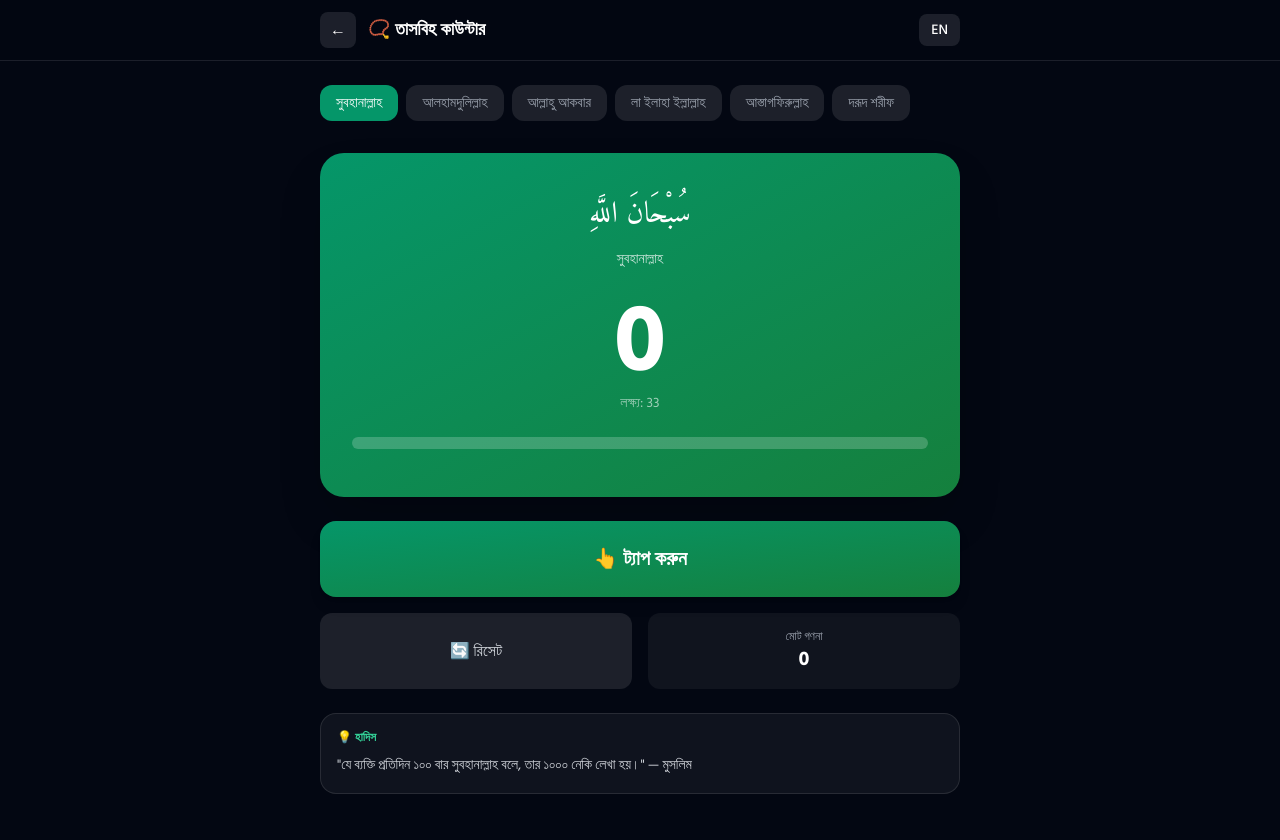
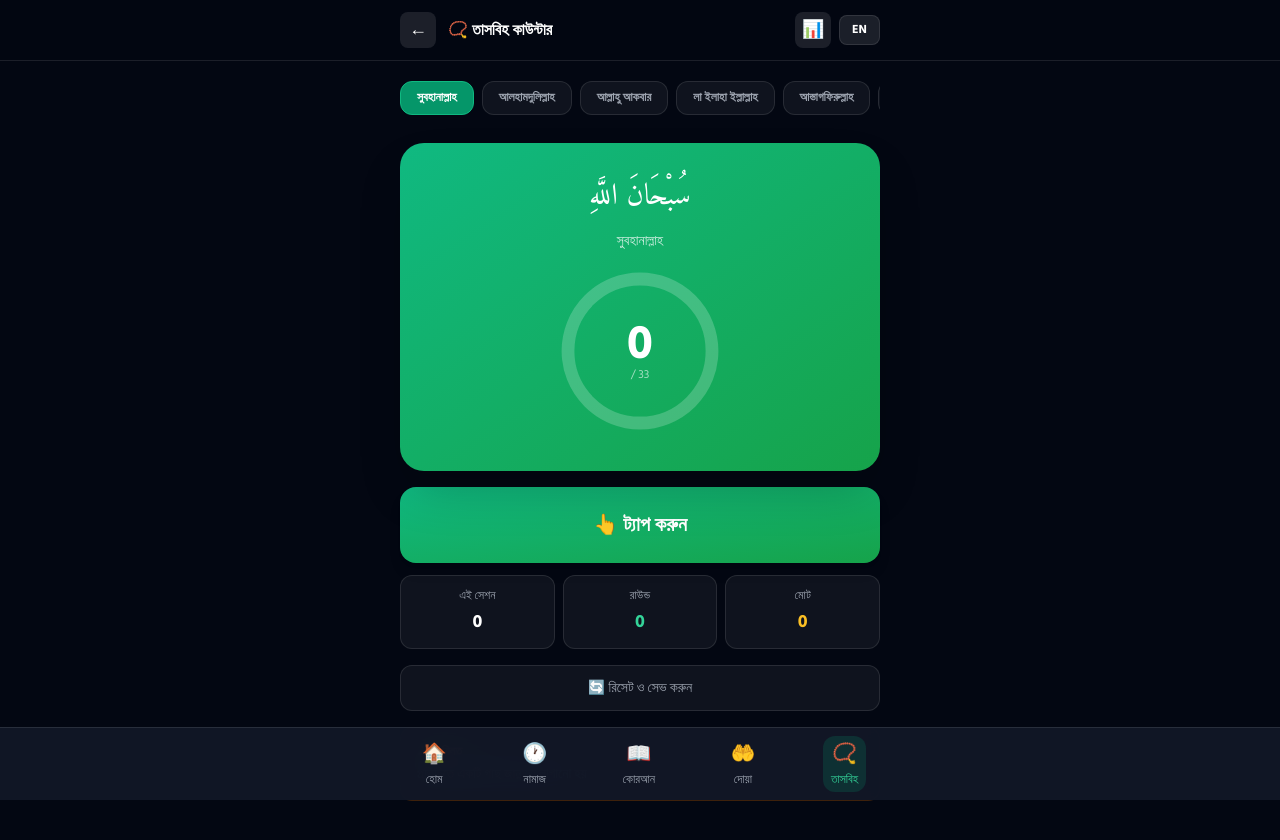
Before and after one commit to muhammadshourov404/nurapp, a Next.js app: page /nurapp/tasbih in a window 1280 px wide. Shown: the top 840 px of the page. Before the commit the page ends 818 px from the top, so only its background shows below. Built offline with nearby package versions, Linux system fonts and the light colour scheme.

Commit message:
Update page.js

```diff
--- a/app/tasbih/page.js
+++ b/app/tasbih/page.js
@@ -4,179 +4,229 @@ import { useState, useEffect } from 'react'
 import Link from 'next/link'
 
 const TASBIH_LIST = [
-  { id: 1, arabic: 'سُبْحَانَ اللَّهِ', bangla: 'সুবহানাল্লাহ', english: 'Glory be to Allah', target: 33, color: 'from-emerald-600 to-green-700' },
-  { id: 2, arabic: 'الْحَمْدُ لِلَّهِ', bangla: 'আলহামদুলিল্লাহ', english: 'All praise is due to Allah', target: 33, color: 'from-teal-600 to-emerald-700' },
-  { id: 3, arabic: 'اللَّهُ أَكْبَرُ', bangla: 'আল্লাহু আকবার', english: 'Allah is the Greatest', target: 34, color: 'from-amber-600 to-yellow-700' },
-  { id: 4, arabic: 'لَا إِلَهَ إِلَّا اللَّهُ', bangla: 'লা ইলাহা ইল্লাল্লাহ', english: 'There is no god but Allah', target: 100, color: 'from-blue-600 to-indigo-700' },
-  { id: 5, arabic: 'أَسْتَغْفِرُ اللَّهَ', bangla: 'আস্তাগফিরুল্লাহ', english: 'I seek forgiveness from Allah', target: 100, color: 'from-purple-600 to-violet-700' },
-  { id: 6, arabic: 'صَلَّى اللَّهُ عَلَيْهِ وَسَلَّمَ', bangla: 'দরূদ শরীফ', english: 'Salawat upon the Prophet', target: 100, color: 'from-rose-600 to-pink-700' },
+  { id: 1, arabic: 'سُبْحَانَ اللَّهِ', bangla: 'সুবহানাল্লাহ', english: 'Glory be to Allah', target: 33, color: 'from-emerald-500 to-green-600', reward: 'প্রতিটিতে একটি গাছ জান্নাতে লাগানো হয়' },
+  { id: 2, arabic: 'الْحَمْدُ لِلَّهِ', bangla: 'আলহামদুলিল্লাহ', english: 'All praise is due to Allah', target: 33, color: 'from-teal-500 to-emerald-600', reward: 'মিযান পরিপূর্ণ করে দেয়' },
+  { id: 3, arabic: 'اللَّهُ أَكْبَرُ', bangla: 'আল্লাহু আকবার', english: 'Allah is the Greatest', target: 34, color: 'from-amber-500 to-orange-600', reward: 'আসমান ও যমিন পরিপূর্ণ করে' },
+  { id: 4, arabic: 'لَا إِلَهَ إِلَّا اللَّهُ', bangla: 'লা ইলাহা ইল্লাল্লাহ', english: 'There is no god but Allah', target: 100, color: 'from-blue-500 to-indigo-600', reward: 'সর্বোত্তম যিকর' },
+  { id: 5, arabic: 'أَسْتَغْفِرُ اللَّهَ', bangla: 'আস্তাগফিরুল্লাহ', english: 'I seek forgiveness from Allah', target: 100, color: 'from-purple-500 to-violet-600', reward: 'গুনাহ মাফের চাবিকাঠি' },
+  { id: 6, arabic: 'سُبْحَانَ اللَّهِ وَبِحَمْدِهِ', bangla: 'সুবহানাল্লাহি ওয়াবিহামদিহি', english: 'Glory be to Allah and His praise', target: 100, color: 'from-rose-500 to-pink-600', reward: 'মিযানে ভারী দুটি কালিমা' },
 ]
 
 export default function TasbihPage() {
   const [selected, setSelected] = useState(TASBIH_LIST[0])
   const [count, setCount] = useState(0)
   const [totalCount, setTotalCount] = useState(0)
+  const [rounds, setRounds] = useState(0)
   const [lang, setLang] = useState('bn')
-  const [vibrate, setVibrate] = useState(false)
+  const [flash, setFlash] = useState(false)
   const [completed, setCompleted] = useState(false)
+  const [history, setHistory] = useState([])
+  const [showHistory, setShowHistory] = useState(false)
 
   useEffect(() => {
-    if (count === selected.target) {
+    const saved = localStorage.getItem('tasbih_history')
+    if (saved) setHistory(JSON.parse(saved))
+  }, [])
+
+  useEffect(() => {
+    if (count > 0 && count % selected.target === 0) {
       setCompleted(true)
+      setRounds(prev => prev + 1)
       if (navigator.vibrate) navigator.vibrate([200, 100, 200])
-      setTimeout(() => setCompleted(false), 2000)
+      setTimeout(() => setCompleted(false), 2500)
     }
-  }, [count, selected.target])
+  }, [count])
 
   const handleCount = () => {
-    setVibrate(true)
-    setTimeout(() => setVibrate(false), 100)
-    if (navigator.vibrate) navigator.vibrate(10)
-    const newCount = count + 1
-    setCount(newCount)
+    setFlash(true)
+    setTimeout(() => setFlash(false), 150)
+    if (navigator.vibrate) navigator.vibrate(15)
+    setCount(prev => prev + 1)
     setTotalCount(prev => prev + 1)
   }
 
   const handleReset = () => {
+    if (count > 0) {
+      const newEntry = {
+        name: lang === 'bn' ? selected.bangla : selected.english,
+        arabic: selected.arabic,
+        count,
+        rounds,
+        date: new Date().toLocaleDateString('bn-BD'),
+        time: new Date().toLocaleTimeString('en-US', { hour: '2-digit', minute: '2-digit' })
+      }
+      const updated = [newEntry, ...history].slice(0, 20)
+      setHistory(updated)
+      localStorage.setItem('tasbih_history', JSON.stringify(updated))
+    }
     setCount(0)
+    setRoundsше(0)
     setCompleted(false)
   }
 
   const handleSelect = (t) => {
+    handleReset()
     setSelected(t)
     setCount(0)
-    setCompleted(false)
+    setRounds(0)
   }
 
-  const progress = Math.min((count / selected.target) * 100, 100)
-  const rounds = Math.floor(count / selected.target)
+  const progress = ((count % selected.target) / selected.target) * 100
+  const currentRoundCount = count % selected.target === 0 && count > 0 ? selected.target : count % selected.target
 
   return (
-    <main className="min-h-screen bg-gray-950">
-      {/* Header */}
-      <header className="sticky top-0 z-50 bg-gray-950/80 backdrop-blur-xl border-b border-white/10">
-        <div className="max-w-2xl mx-auto px-4 py-3 flex items-center justify-between">
+    <main className="min-h-screen bg-gray-950 pb-24">
+      <header className="sticky top-0 z-50 bg-gray-950/90 backdrop-blur-xl border-b border-white/10">
+        <div className="max-w-lg mx-auto px-4 py-3 flex items-center justify-between">
           <div className="flex items-center gap-3">
-            <Link href="/nurapp" className="w-9 h-9 rounded-lg bg-white/10 hover:bg-white/20 flex items-center justify-center transition-all">
-              ←
-            </Link>
-            <h1 className="text-lg font-bold text-white">
-              {lang === 'bn' ? '📿 তাসবিহ কাউন্টার' : '📿 Tasbih Counter'}
-            </h1>
+            <Link href="/" className="w-9 h-9 rounded-lg bg-white/10 hover:bg-white/20 flex items-center justify-center transition-all text-lg">←</Link>
+            <h1 className="text-base font-bold text-white">📿 {lang === 'bn' ? 'তাসবিহ কাউন্টার' : 'Tasbih Counter'}</h1>
           </div>
-          <button
-            onClick={() => setLang(lang === 'bn' ? 'en' : 'bn')}
-            className="px-3 py-1.5 rounded-lg bg-white/10 hover:bg-white/20 text-sm font-medium transition-all"
-          >
+          <div className="flex items-center gap-2">
+            <button onClick={() => setShowHistory(!showHistory)}
+              className={`w-9 h-9 rounded-lg flex items-center justify-center transition-all text-lg ${showHistory ? 'bg-amber-500/20' : 'bg-white/10'}`}>
+              📊
+            </button>
+            <button onClick={() => setLang(lang === 'bn' ? 'en' : 'bn')}
+              className="px-3 py-1.5 rounded-lg bg-white/10 text-xs font-bold border border-white/10">
               {lang === 'bn' ? 'EN' : 'বাং'}
             </button>
           </div>
+        </div>
       </header>
 
-      <div className="max-w-2xl mx-auto px-4 py-6">
+      <div className="max-w-lg mx-auto px-4 py-5">
 
-        {/* Tasbih Selector */}
-        <div className="flex gap-2 overflow-x-auto pb-2 mb-6 scrollbar-hide">
-          {TASBIH_LIST.map((t) => (
-            <button
-              key={t.id}
-              onClick={() => handleSelect(t)}
-              className={`flex-shrink-0 px-4 py-2 rounded-xl text-sm font-medium transition-all ${
-                selected.id === t.id
-                  ? 'bg-emerald-600 text-white'
-                  : 'bg-white/10 text-gray-400 hover:bg-white/20'
-              }`}
-            >
-              {lang === 'bn' ? t.bangla : t.english.split(' ')[0]}
+        {showHistory ? (
+          <div>
+            <h2 className="text-white font-bold mb-4">📊 {lang === 'bn' ? 'তাসবিহ ইতিহাস' : 'Tasbih History'}</h2>
+            {history.length === 0 ? (
+              <div className="text-center py-16">
+                <p className="text-4xl mb-3">📿</p>
+                <p className="text-gray-400">{lang === 'bn' ? 'এখনো কোনো রেকর্ড নেই' : 'No history yet'}</p>
+              </div>
+            ) : (
+              <div className="space-y-2">
+                {history.map((h, i) => (
+                  <div key={i} className="rounded-xl bg-white/5 border border-white/10 p-4 flex items-center justify-between">
+                    <div>
+                      <p className="font-arabic text-lg text-amber-300">{h.arabic}</p>
+                      <p className="text-gray-400 text-xs">{h.date} • {h.time}</p>
+                    </div>
+                    <div className="text-right">
+                      <p className="text-white font-bold">{h.count}</p>
+                      <p className="text-emerald-400 text-xs">{h.rounds} {lang === 'bn' ? 'রাউন্ড' : 'rounds'}</p>
+                    </div>
+                  </div>
+                ))}
+              </div>
+            )}
+          </div>
+        ) : (
+          <>
+            {/* Selector */}
+            <div className="flex gap-2 overflow-x-auto pb-2 mb-5 scrollbar-hide">
+              {TASBIH_LIST.map(t => (
+                <button key={t.id} onClick={() => handleSelect(t)}
+                  className={`flex-shrink-0 px-4 py-2 rounded-xl text-xs font-bold transition-all border ${
+                    selected.id === t.id ? 'bg-emerald-600 text-white border-emerald-500' : 'bg-white/5 text-gray-400 border-white/10 hover:bg-white/10'
+                  }`}>
+                  {lang === 'bn' ? t.bangla : t.english.split(' ').slice(0,2).join(' ')}
                 </button>
               ))}
             </div>
 
-        {/* Main Counter Card */}
-        <div className={`rounded-3xl bg-gradient-to-br ${selected.color} p-8 mb-6 text-center shadow-2xl`}>
-          {/* Arabic Text */}
-          <p className="font-arabic text-3xl text-white mb-1 leading-loose">
-            {selected.arabic}
-          </p>
-          <p className="text-white/80 text-sm mb-6">
-            {lang === 'bn' ? selected.bangla : selected.english}
-          </p>
+            {/* Main Card */}
+            <div className={`rounded-3xl bg-gradient-to-br ${selected.color} p-6 mb-4 text-center shadow-2xl transition-all ${flash ? 'scale-95' : 'scale-100'}`}>
+              <p className="font-arabic text-3xl text-white leading-loose mb-1">{selected.arabic}</p>
+              <p className="text-white/80 text-sm mb-5">{lang === 'bn' ? selected.bangla : selected.english}</p>
 
-          {/* Count Display */}
-          <div className="relative mb-6">
-            <div className={`text-8xl font-bold text-white transition-transform ${vibrate ? 'scale-110' : 'scale-100'}`}>
-              {count}
+              {/* Circular Progress */}
+              <div className="relative w-40 h-40 mx-auto mb-4">
+                <svg className="w-full h-full -rotate-90" viewBox="0 0 100 100">
+                  <circle cx="50" cy="50" r="45" fill="none" stroke="rgba(255,255,255,0.2)" strokeWidth="8"/>
+                  <circle cx="50" cy="50" r="45" fill="none" stroke="white" strokeWidth="8"
+                    strokeDasharray={`${2 * Math.PI * 45}`}
+                    strokeDashoffset={`${2 * Math.PI * 45 * (1 - progress/100)}`}
+                    strokeLinecap="round"
+                    style={{ transition: 'stroke-dashoffset 0.3s ease' }}/>
+                </svg>
+                <div className="absolute inset-0 flex flex-col items-center justify-center">
+                  <p className="text-5xl font-bold text-white">{currentRoundCount}</p>
+                  <p className="text-white/60 text-xs">/ {selected.target}</p>
                 </div>
-            <p className="text-white/60 text-sm mt-1">
-              {lang === 'bn' ? `লক্ষ্য: ${selected.target}` : `Target: ${selected.target}`}
-            </p>
-          </div>
-
-          {/* Progress Bar */}
-          <div className="w-full bg-white/20 rounded-full h-3 mb-4 overflow-hidden">
-            <div
-              className="h-full bg-white rounded-full transition-all duration-300"
-              style={{ width: `${progress}%` }}
-            ></div>
               </div>
 
               {rounds > 0 && (
-            <p className="text-white/80 text-sm">
-              {lang === 'bn' ? `${rounds} বার সম্পন্ন ✅` : `${rounds} rounds completed ✅`}
-            </p>
+                <div className="inline-flex items-center gap-2 bg-white/20 rounded-full px-4 py-1.5 mb-2">
+                  <span className="text-white text-sm font-bold">✅ {rounds} {lang === 'bn' ? 'বার সম্পন্ন' : 'rounds done'}</span>
+                </div>
               )}
             </div>
 
-        {/* Completed Message */}
+            {/* Completed */}
             {completed && (
               <div className="rounded-2xl bg-emerald-600 p-4 text-center mb-4 animate-fadeInUp">
                 <p className="text-white font-bold text-lg">مَاشَاءَ اللَّهُ ✨</p>
-            <p className="text-emerald-100 text-sm">
-              {lang === 'bn' ? 'আলহামদুলিল্লাহ! সম্পন্ন হয়েছে!' : 'Alhamdulillah! Completed!'}
-            </p>
+                <p className="text-emerald-100 text-sm">{lang === 'bn' ? 'আলহামদুলিল্লাহ! সম্পন্ন!' : 'Alhamdulillah! Completed!'}</p>
               </div>
             )}
 
-        {/* Buttons */}
-        <div className="grid grid-cols-2 gap-4 mb-6">
             {/* Count Button */}
-          <button
-            onClick={handleCount}
-            className={`col-span-2 rounded-2xl bg-gradient-to-br ${selected.color} p-6 text-white font-bold text-xl shadow-lg active:scale-95 transition-transform`}
-          >
-            {lang === 'bn' ? '👆 ট্যাপ করুন' : '👆 Tap to Count'}
+            <button onClick={handleCount}
+              className={`w-full rounded-2xl bg-gradient-to-br ${selected.color} py-6 text-white font-bold text-xl shadow-lg active:scale-95 transition-transform mb-3`}>
+              👆 {lang === 'bn' ? 'ট্যাপ করুন' : 'Tap to Count'}
             </button>
 
-          {/* Reset */}
-          <button
-            onClick={handleReset}
-            className="rounded-xl bg-white/10 hover:bg-white/20 p-4 text-gray-300 font-medium transition-all"
-          >
-            {lang === 'bn' ? '🔄 রিসেট' : '🔄 Reset'}
-          </button>
-
-          {/* Total */}
-          <div className="rounded-xl bg-white/5 p-4 text-center">
-            <p className="text-gray-400 text-xs">
-              {lang === 'bn' ? 'মোট গণনা' : 'Total Count'}
-            </p>
-            <p className="text-white font-bold text-xl">{totalCount}</p>
+            {/* Stats Row */}
+            <div className="grid grid-cols-3 gap-2 mb-4">
+              <div className="rounded-xl bg-white/5 border border-white/10 p-3 text-center">
+                <p className="text-gray-400 text-xs mb-1">{lang === 'bn' ? 'এই সেশন' : 'Session'}</p>
+                <p className="text-white font-bold text-lg">{count}</p>
+              </div>
+              <div className="rounded-xl bg-white/5 border border-white/10 p-3 text-center">
+                <p className="text-gray-400 text-xs mb-1">{lang === 'bn' ? 'রাউন্ড' : 'Rounds'}</p>
+                <p className="text-emerald-400 font-bold text-lg">{rounds}</p>
+              </div>
+              <div className="rounded-xl bg-white/5 border border-white/10 p-3 text-center">
+                <p className="text-gray-400 text-xs mb-1">{lang === 'bn' ? 'মোট' : 'Total'}</p>
+                <p className="text-amber-400 font-bold text-lg">{totalCount}</p>
               </div>
             </div>
 
-        {/* Tips */}
-        <div className="rounded-2xl bg-white/5 border border-white/10 p-4">
-          <p className="text-emerald-400 text-xs font-bold mb-2">
-            {lang === 'bn' ? '💡 হাদিস' : '💡 Hadith'}
-          </p>
-          <p className="text-gray-300 text-sm leading-relaxed">
-            {lang === 'bn'
-              ? '"যে ব্যক্তি প্রতিদিন ১০০ বার সুবহানাল্লাহ বলে, তার ১০০০ নেকি লেখা হয়।" — মুসলিম'
-              : '"Whoever says SubhanAllah 100 times a day, 1000 good deeds are recorded for him." — Muslim'}
-          </p>
+            {/* Reset */}
+            <button onClick={handleReset}
+              className="w-full rounded-xl bg-white/5 border border-white/10 p-3 text-gray-400 hover:bg-white/10 transition-all text-sm font-medium mb-4">
+              🔄 {lang === 'bn' ? 'রিসেট ও সেভ করুন' : 'Reset & Save'}
+            </button>
+
+            {/* Reward */}
+            <div className="rounded-xl bg-amber-950/30 border border-amber-600/20 p-4">
+              <p className="text-amber-400 text-xs font-bold mb-1">✨ {lang === 'bn' ? 'ফযিলত' : 'Reward'}</p>
+              <p className="text-gray-300 text-sm">{selected.reward}</p>
+            </div>
+          </>
+        )}
       </div>
 
+      {/* Bottom Nav */}
+      <nav className="fixed bottom-0 left-0 right-0 bg-gray-900/95 backdrop-blur-xl border-t border-white/10 z-50">
+        <div className="max-w-lg mx-auto flex items-center justify-around py-2">
+          {[
+            { href: '/', icon: '🏠', label: lang === 'bn' ? 'হোম' : 'Home' },
+            { href: '/prayer', icon: '🕐', label: lang === 'bn' ? 'নামাজ' : 'Prayer' },
+            { href: '/quran', icon: '📖', label: lang === 'bn' ? 'কোরআন' : 'Quran' },
+            { href: '/dua', icon: '🤲', label: lang === 'bn' ? 'দোয়া' : 'Dua' },
+            { href: '/tasbih', icon: '📿', label: lang === 'bn' ? 'তাসবিহ' : 'Tasbih' },
+          ].map((item, i) => (
+            <Link key={i} href={item.href}
+              className={`flex flex-col items-center gap-1 px-2 py-1 rounded-xl transition-all ${item.href === '/tasbih' ? 'bg-emerald-600/20' : 'hover:bg-white/10'}`}>
+              <span className="text-xl">{item.icon}</span>
+              <span className={`text-xs ${item.href === '/tasbih' ? 'text-emerald-400' : 'text-gray-400'}`}>{item.label}</span>
+            </Link>
+          ))}
         </div>
+      </nav>
     </main>
   )
 }
```
Lines whose indentation alone changed are shown as unchanged.
